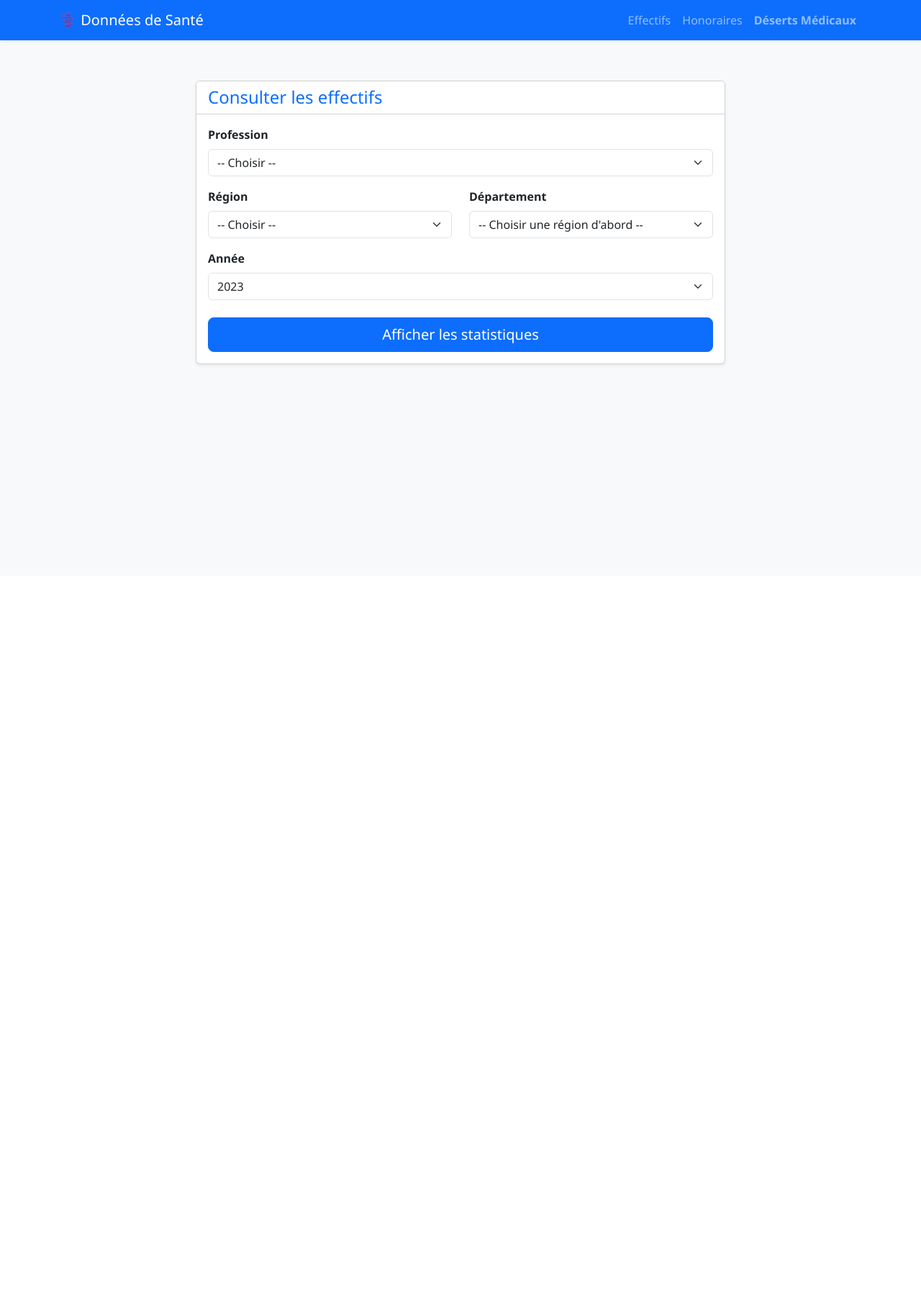
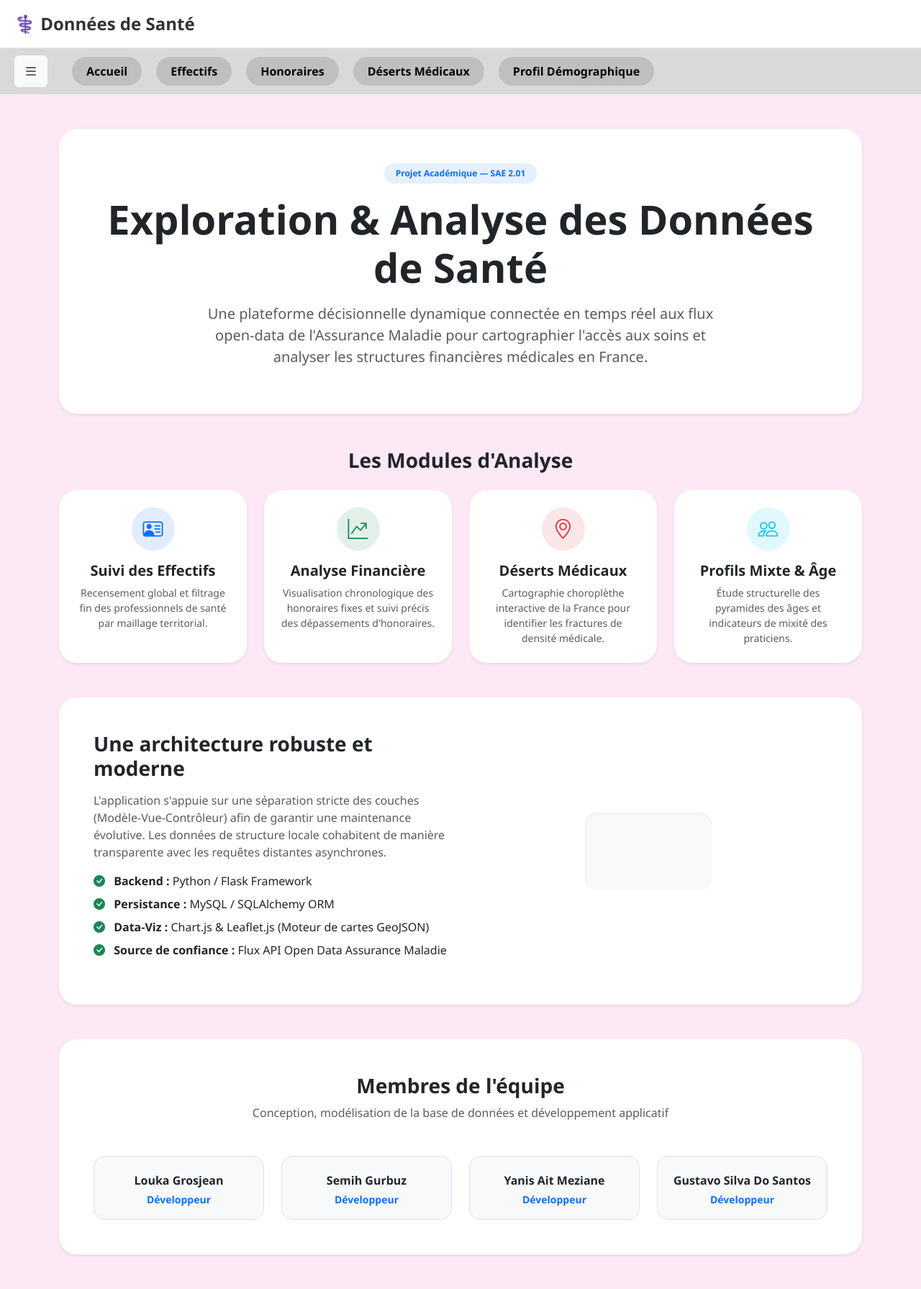
Before and after one commit to YanisAM07/SAE201, a Flask app: page / in a window 1280 px wide. Shown: the whole page at 72% size. Before the commit the page ends 509 px from the top, so only its background shows below. Run offline with Flask 3, Linux system fonts and the light colour scheme.

Commit message:
rajout acceuil + demographie

```diff
--- a/app.py
+++ b/app.py
@@ -6,6 +6,9 @@ from controllers.api import bp_api
 from controllers.effectifs import bp_effectifs
 from controllers.honoraires import bp_honoraires
 from controllers.deserts import bp_deserts
+from controllers.demographie import bp_demographie
+from controllers.presentation import bp_presentation
+
 
 app = Flask(__name__)
 app.config.from_object(Config)
@@ -15,6 +18,8 @@ app.register_blueprint(bp_accueil)
 app.register_blueprint(bp_effectifs)
 app.register_blueprint(bp_honoraires)
 app.register_blueprint(bp_deserts)
+app.register_blueprint(bp_demographie)
+app.register_blueprint(bp_presentation)
 
 app.config['BASE_URL'] = os.getenv('APP_BASE_URL', '')
 
--- a/controllers/accueil.py
+++ b/controllers/accueil.py
@@ -4,8 +4,10 @@ from models.dimensions import Region, ProfessionSante, Departement, Annee
 
 bp_accueil = Blueprint("accueil", __name__)
 
-@bp_accueil.route("/")
+
+@bp_accueil.route("/effectifs")
 def index():
+    # ... tout ton code reste exactement le même ...
     """Page d'accueil : affiche les régions et professions."""
     session = Session()
     try:
--- /dev/null
+++ b/controllers/presentation.py
@@ -0,0 +1,7 @@
+from flask import Blueprint, render_template
+
+bp_presentation = Blueprint("presentation", __name__)
+
+@bp_presentation.route("/")
+def index():
+    return render_template("presentation.html")
--- a/static/css/style.css
+++ b/static/css/style.css
@@ -1,26 +1,69 @@
+/* Fond global de la page */
 body {
- font-family: "Segoe UI", sans-serif;
- margin: 0;
- color: #333;
+    background-color: #fde8f5 !important; /* Rose pastel de la maquette */
+    font-family: 'Segoe UI', Tahoma, Geneva, Verdana, sans-serif;
 }
-header {
- background: #2E74B5;
- color: white;
- padding: 1rem 2rem;
+
+/* En-tête supérieur (Blanc) */
+.navbar-top {
+    background-color: #ffffff;
+    padding: 15px 20px;
+    border-bottom: 1px solid #eee;
 }
-header nav a {
- color: white;
- margin-right: 1rem;
- text-decoration: none;
+
+.brand-title {
+    font-size: 1.5rem;
+    font-weight: bold;
+    color: #333;
+    text-decoration: none;
 }
-main {
- padding: 2rem;
- max-width: 900px;
- margin: auto;
+
+/* En-tête inférieur (Gris) */
+.navbar-bottom {
+    background-color: #d9d9d9;
+    padding: 10px 20px;
+    display: flex;
+    align-items: center;
 }
-footer {
- text-align: center;
- padding: 1rem;
- color: #777;
- border-top: 1px solid #ddd;
+
+/* Boutons de navigation (Pilules grises) */
+.btn-nav-pill {
+    background-color: #bfbfbf;
+    color: #000;
+    border-radius: 20px;
+    padding: 8px 20px;
+    margin: 0 10px;
+    text-decoration: none;
+    font-weight: 600;
+    transition: background-color 0.2s;
 }
+
+.btn-nav-pill:hover, .btn-nav-pill.active {
+    background-color: #a6a6a6;
+    color: #000;
+}
+
+/* Bouton Sign Out (Noir) */
+.btn-signout {
+    background-color: #000000;
+    color: #ffffff;
+    border-radius: 8px;
+    padding: 8px 20px;
+    font-weight: bold;
+    text-decoration: none;
+    margin-left: auto; /* Pousse le bouton à droite */
+}
+
+/* Conteneurs et cartes blanches */
+.card, .white-panel {
+    background-color: #ffffff;
+    border-radius: 25px !important; /* Coins très arrondis comme sur la maquette */
+    border: none !important;
+    box-shadow: 0 4px 15px rgba(0,0,0,0.05);
+}
+
+/* Champs de recherche et sélecteurs */
+.form-select, .form-control {
+    border-radius: 20px;
+    border: 1px solid #ccc;
+}
--- a/templates/base.html
+++ b/templates/base.html
@@ -2,34 +2,34 @@
 <html lang="fr">
 <head>
     <meta charset="UTF-8">
-    <meta name="viewport" content="width=device-width, initial-scale=1">
-    <title>{% block titre %}Données de santé{% endblock %}</title>
-    <link href="https://cdn.jsdelivr.net/npm/bootstrap@5.3.2/dist/css/bootstrap.min.css" rel="stylesheet">
-    <link rel="stylesheet" href="{{ url_for('static', filename='css/style.css')}}">
+    <meta name="viewport" content="width=device-width, initial-scale=1.0">
+    <title>Données de Santé</title>
+    <link href="https://cdn.jsdelivr.net/npm/bootstrap@5.3.0/dist/css/bootstrap.min.css" rel="stylesheet">
+    <link rel="stylesheet" href="{{ url_for('static', filename='css/style.css') }}">
+    <link rel="stylesheet" href="https://cdn.jsdelivr.net/npm/bootstrap-icons@1.10.5/font/bootstrap-icons.css">
 </head>
-<body class="bg-light">
+<body>
 
-    <nav class="navbar navbar-expand-lg navbar-dark bg-primary mb-4 shadow-sm">
-        <div class="container">
-            <a class="navbar-brand" href="{{ url_for('accueil.index') }}">⚕️ Données de Santé</a>
-            <button class="navbar-toggler" type="button" data-bs-toggle="collapse" data-bs-target="#navbarNav">
-                <span class="navbar-toggler-icon"></span>
-            </button>
-            <div class="collapse navbar-collapse" id="navbarNav">
-                <ul class="navbar-nav ms-auto">
-                    <li class="nav-item"><a class="nav-link" href="{{ url_for('accueil.index') }}">Effectifs</a></li>
-                    <li class="nav-item"><a class="nav-link" href="{{ url_for('honoraires.index') }}">Honoraires</a></li>
-                    <li class="nav-item"><a class="nav-link fw-bold" href="{{ url_for('deserts.index') }}">Déserts Médicaux</a></li>
-                </ul>
-            </div>
+    <header class="navbar-top d-flex justify-content-between align-items-center">
+        <div>
+            <a href="{{ url_for('presentation.index') }}" class="brand-title">⚕️ Données de Santé</a>
         </div>
+    </header>
+
+    <nav class="navbar-bottom">
+        <button class="btn btn-light me-4"><i class="bi bi-list fs-5"></i></button>
+
+        <a href="{{ url_for('presentation.index') }}" class="btn-nav-pill fw-bold">Accueil</a>
+        <a href="{{ url_for('accueil.index') }}" class="btn-nav-pill">Effectifs</a>
+        <a href="{{ url_for('honoraires.index') }}" class="btn-nav-pill">Honoraires</a>
+        <a href="{{ url_for('deserts.index') }}" class="btn-nav-pill">Déserts Médicaux</a>
+        <a href="{{ url_for('demographie.index') }}" class="btn-nav-pill">Profil Démographique</a>
     </nav>
 
-    <main class="container">
+    <main class="container-fluid py-4">
         {% block contenu %}{% endblock %}
     </main>
 
-    <script src="https://cdn.jsdelivr.net/npm/bootstrap@5.3.2/dist/js/bootstrap.bundle.min.js"></script>
-    {% block scripts %}{% endblock %}
+    <script src="https://cdn.jsdelivr.net/npm/bootstrap@5.3.0/dist/js/bootstrap.bundle.min.js"></script>
 </body>
 </html>
--- /dev/null
+++ b/templates/presentation.html
@@ -0,0 +1,153 @@
+{% extends "base.html" %}
+
+{% block contenu %}
+<div class="container py-4">
+
+    <div class="card p-5 text-center mb-5 border-0 position-relative overflow-hidden shadow-sm">
+        <div class="position-relative z-1">
+            <span class="badge bg-primary-light text-primary px-3 py-2 rounded-pill fw-bold mb-3">Projet Académique — SAE 2.01</span>
+            <h1 class="display-4 fw-extrabold text-dark mb-3">Exploration & Analyse des Données de Santé</h1>
+            <p class="lead text-muted mx-auto" style="max-width: 750px;">
+                Une plateforme décisionnelle dynamique connectée en temps réel aux flux open-data de l'Assurance Maladie pour cartographier l'accès aux soins et analyser les structures financières médicales en France.
+            </p>
+        </div>
+    </div>
+
+    <h3 class="fw-bold text-dark mb-4 text-center">Les Modules d'Analyse</h3>
+    <div class="row g-4 mb-5">
+
+        <div class="col-md-6 col-lg-3">
+            <div class="card h-100 p-4 text-center border-0 shadow-sm hover-translate">
+                <div class="icon-shape bg-soft-blue mx-auto mb-3">
+                    <i class="bi bi-person-vcard fs-3 text-primary"></i>
+                </div>
+                <h5 class="fw-bold mb-2">Suivi des Effectifs</h5>
+                <p class="small text-muted mb-0">Recensement global et filtrage fin des professionnels de santé par maillage territorial.</p>
+            </div>
+        </div>
+
+        <div class="col-md-6 col-lg-3">
+            <div class="card h-100 p-4 text-center border-0 shadow-sm hover-translate">
+                <div class="icon-shape bg-soft-green mx-auto mb-3">
+                    <i class="bi bi-graph-up-arrow fs-3 text-success"></i>
+                </div>
+                <h5 class="fw-bold mb-2">Analyse Financière</h5>
+                <p class="small text-muted mb-0">Visualisation chronologique des honoraires fixes et suivi précis des dépassements d'honoraires.</p>
+            </div>
+        </div>
+
+        <div class="col-md-6 col-lg-3">
+            <div class="card h-100 p-4 text-center border-0 shadow-sm hover-translate">
+                <div class="icon-shape bg-soft-red mx-auto mb-3">
+                    <i class="bi bi-geo-alt fs-3 text-danger"></i>
+                </div>
+                <h5 class="fw-bold mb-2">Déserts Médicaux</h5>
+                <p class="small text-muted mb-0">Cartographie choroplèthe interactive de la France pour identifier les fractures de densité médicale.</p>
+            </div>
+        </div>
+
+        <div class="col-md-6 col-lg-3">
+            <div class="card h-100 p-4 text-center border-0 shadow-sm hover-translate">
+                <div class="icon-shape bg-soft-purple mx-auto mb-3">
+                    <i class="bi bi-people fs-3 text-info"></i>
+                </div>
+                <h5 class="fw-bold mb-2">Profils Mixte & Âge</h5>
+                <p class="small text-muted mb-0">Étude structurelle des pyramides des âges et indicateurs de mixité des praticiens.</p>
+            </div>
+        </div>
+
+    </div>
+
+    <div class="card p-5 border-0 shadow-sm mb-5 bg-white">
+        <div class="row align-items-center">
+            <div class="col-lg-6">
+                <h3 class="fw-bold text-dark mb-3">Une architecture robuste et moderne</h3>
+                <p class="text-muted">
+                    L'application s'appuie sur une séparation stricte des couches (Modèle-Vue-Contrôleur) afin de garantir une maintenance évolutive. Les données de structure locale cohabitent de manière transparente avec les requêtes distantes asynchrones.
+                </p>
+                <ul class="list-unstyled mt-3">
+                    <li class="mb-2"><i class="bi bi-check-circle-fill text-success me-2"></i> <strong>Backend :</strong> Python / Flask Framework</li>
+                    <li class="mb-2"><i class="bi bi-check-circle-fill text-success me-2"></i> <strong>Persistance :</strong> MySQL / SQLAlchemy ORM</li>
+                    <li class="mb-2"><i class="bi bi-check-circle-fill text-success me-2"></i> <strong>Data-Viz :</strong> Chart.js & Leaflet.js (Moteur de cartes GeoJSON)</li>
+                    <li class="mb-2"><i class="bi bi-check-circle-fill text-success me-2"></i> <strong>Source de confiance :</strong> Flux API Open Data Assurance Maladie</li>
+                </ul>
+            </div>
+            <div class="col-lg-6 text-center mt-4 mt-lg-0">
+                <div class="p-4 bg-light rounded-4 d-inline-block shadow-inner">
+                    <span class="fs-1 px-3"></span>
+                    <span class="fs-1 px-3"></span>
+                    <span class="fs-1 px-3"></span>
+                    <span class="fs-1 px-3"></span>
+                </div>
+            </div>
+        </div>
+    </div>
+
+    <div class="card p-5 border-0 shadow-sm text-center bg-white">
+        <h3 class="fw-bold text-dark mb-2">Membres de l'équipe</h3>
+        <p class="text-muted mb-5">Conception, modélisation de la base de données et développement applicatif</p>
+
+        <div class="row g-4 justify-content-center">
+            <div class="col-sm-6 col-md-3">
+                <div class="p-3 border rounded-4 bg-light">
+                    <div class="fs-2 mb-2"></div>
+                    <h6 class="fw-bold mb-1">Louka Grosjean</h6>
+                    <small class="text-primary fw-semibold">Développeur</small>
+                </div>
+            </div>
+            <div class="col-sm-6 col-md-3">
+                <div class="p-3 border rounded-4 bg-light">
+                    <div class="fs-2 mb-2"></div>
+                    <h6 class="fw-bold mb-1">Semih Gurbuz</h6>
+                    <small class="text-primary fw-semibold">Développeur</small>
+                </div>
+            </div>
+            <div class="col-sm-6 col-md-3">
+                <div class="p-3 border rounded-4 bg-light">
+                    <div class="fs-2 mb-2"></div>
+                    <h6 class="fw-bold mb-1">Yanis Ait Meziane</h6>
+                    <small class="text-primary fw-semibold">Développeur</small>
+                </div>
+            </div>
+            <div class="col-sm-6 col-md-3">
+                <div class="p-3 border rounded-4 bg-light">
+                    <div class="fs-2 mb-2"></div>
+                    <h6 class="fw-bold mb-1">Gustavo Silva Do Santos</h6>
+                    <small class="text-primary fw-semibold">Développeur</small>
+                </div>
+            </div>
+        </div>
+    </div>
+
+</div>
+
+<style>
+    .fw-extrabold { font-weight: 800; }
+    .bg-primary-light { background-color: rgba(13, 110, 253, 0.1); }
+
+    /* Styles pour les ronds d'icônes */
+    .icon-shape {
+        width: 60px;
+        height: 60px;
+        display: flex;
+        align-items: center;
+        justify-content: center;
+        border-radius: 50%;
+    }
+    .bg-soft-blue { background-color: rgba(13, 110, 253, 0.12); }
+    .bg-soft-green { background-color: rgba(25, 135, 84, 0.12); }
+    .bg-soft-red { background-color: rgba(220, 53, 69, 0.12); }
+    .bg-soft-purple { background-color: rgba(13, 202, 240, 0.12); }
+
+    /* Petit effet d'animation au survol des modules */
+    .hover-translate {
+        transition: transform 0.2s ease, box-shadow 0.2s ease;
+    }
+    .hover-translate:hover {
+        transform: translateY(-5px);
+        box-shadow: 0 8px 25px rgba(0,0,0,0.08) !important;
+    }
+    .shadow-inner { box-shadow: inset 0 2px 4px rgba(0,0,0,0.04); }
+</style>
+
+{% endblock %}
```
Also changed, not shown: controllers/demographie.py (added, +47 -0 lines), services/ameli_api.py (+50 -0 lines), templates/demographie.html (added, +123 -0 lines), templates/deserts.html (+8 -6 lines).
